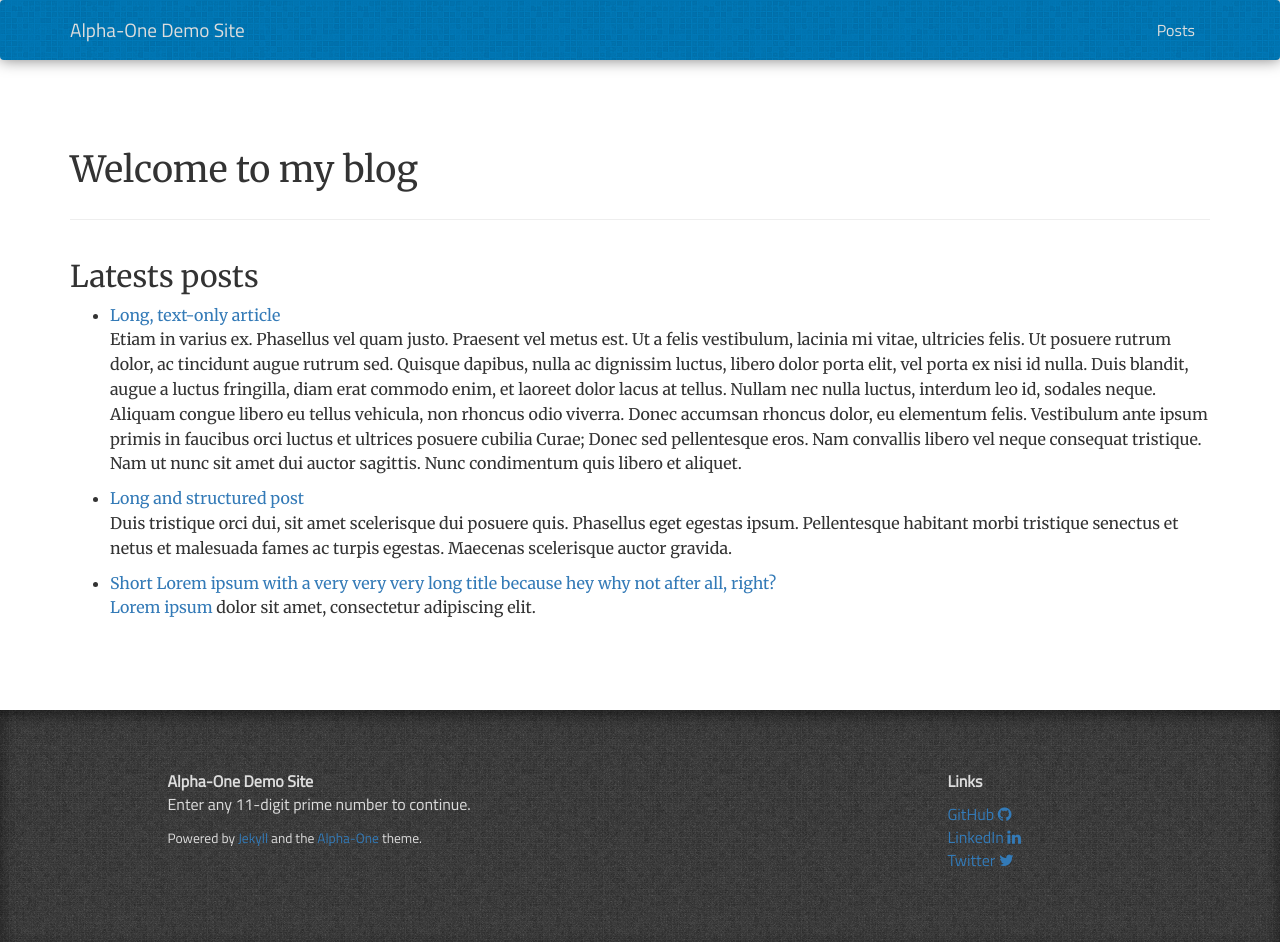
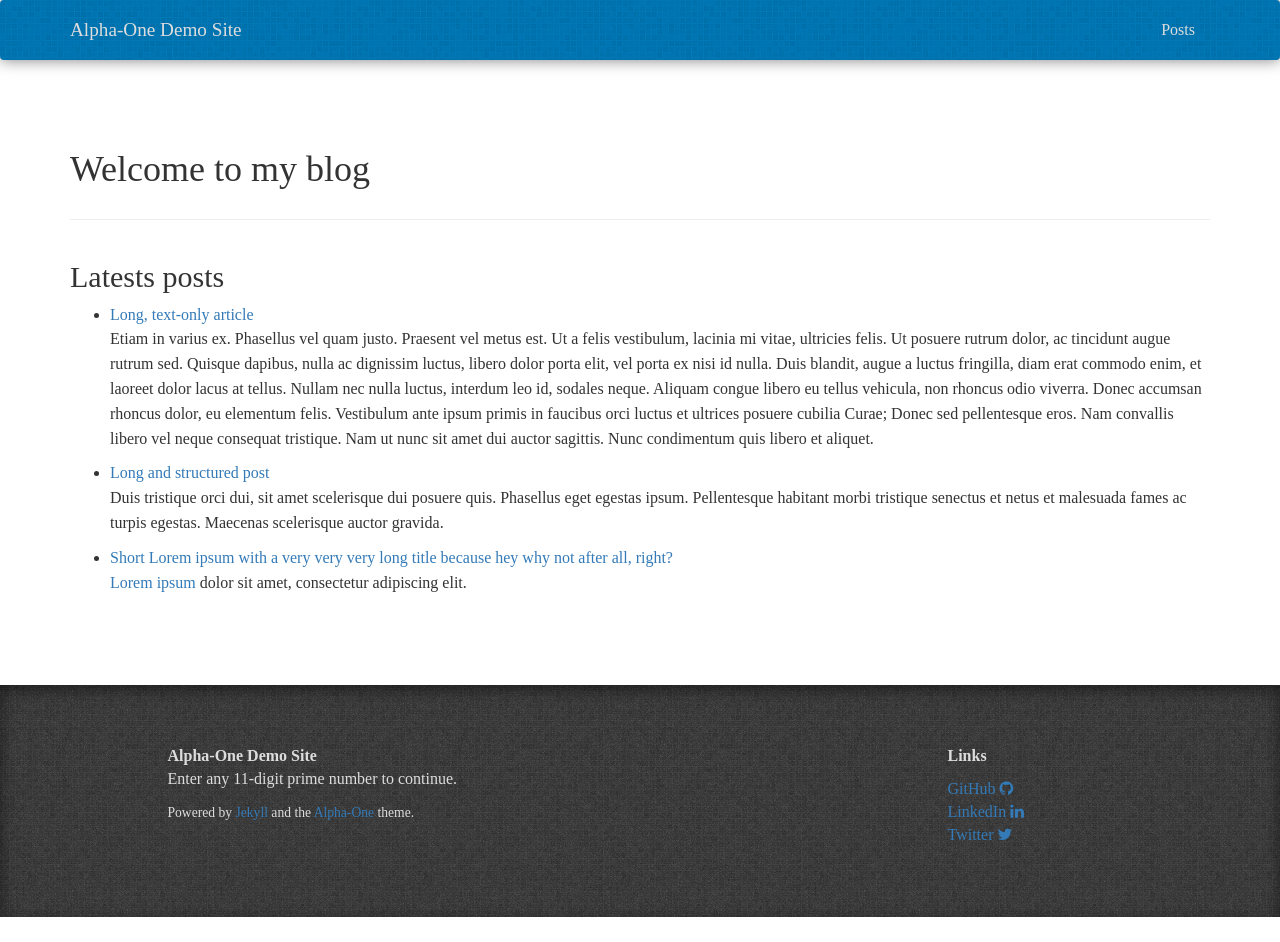
Before and after one commit to proudier/alpha-one, a Jekyll site: the page built from index.html, in a window 1280 px wide. Built offline with Jekyll 4.4.1, drawn with Linux system fonts in a browser that asks for light colours; some web fonts are replaced; after the commit the page ends 917 px from its top, so only the background shows below that.

Commit message:
Deps fonts are locally stored now

```diff
--- a/_includes/header.html
+++ b/_includes/header.html
@@ -20,7 +20,6 @@
     <meta name="viewport" content="width=device-width, initial-scale=1">
 
     <!-- JS and CSS are fetch now to prevent FOUC -->
-    <link rel="stylesheet" href='https://fonts.googleapis.com/css?family=Merriweather|Titillium+Web'>
     <link rel="stylesheet" href="https://cdn.jsdelivr.net/npm/font-awesome@4.7.0/css/font-awesome.min.css">
     <link rel="stylesheet" href="https://cdn.jsdelivr.net/npm/bootstrap@3.3.7/dist/css/bootstrap.min.css">
     <link rel="stylesheet" href="{{ "assets/alpha-one.css" | relative_url }}">
--- a/assets/alpha-one.css
+++ b/assets/alpha-one.css
@@ -1,3 +1,18 @@
+@font-face {
+  font-family: 'Merriweather';
+  font-style: normal;
+  font-weight: 400;
+  src: local('Merriweather Regular'), local('Merriweather-Regular'), url('u-440qyriQwlOrhSvowK_l5-fCZM.woff2') format('woff2');
+  unicode-range: U+0000-00FF, U+0131, U+0152-0153, U+02BB-02BC, U+02C6, U+02DA, U+02DC, U+2000-206F, U+2074, U+20AC, U+2122, U+2191, U+2193, U+2212, U+2215, U+FEFF, U+FFFD;
+}
+@font-face {
+  font-family: 'Titillium Web';
+  font-style: normal;
+  font-weight: 400;
+  src: local('Titillium Web Regular'), local('TitilliumWeb-Regular'), url('NaPecZTIAOhVxoMyOr9n_E7fdMPmDQ.woff2') format('woff2');
+  unicode-range: U+0000-00FF, U+0131, U+0152-0153, U+02BB-02BC, U+02C6, U+02DA, U+02DC, U+2000-206F, U+2074, U+20AC, U+2122, U+2191, U+2193, U+2212, U+2215, U+FEFF, U+FFFD;
+}
+
 body {
     font-family: 'Titillium Web';
     font-size: 1.6em;
```
